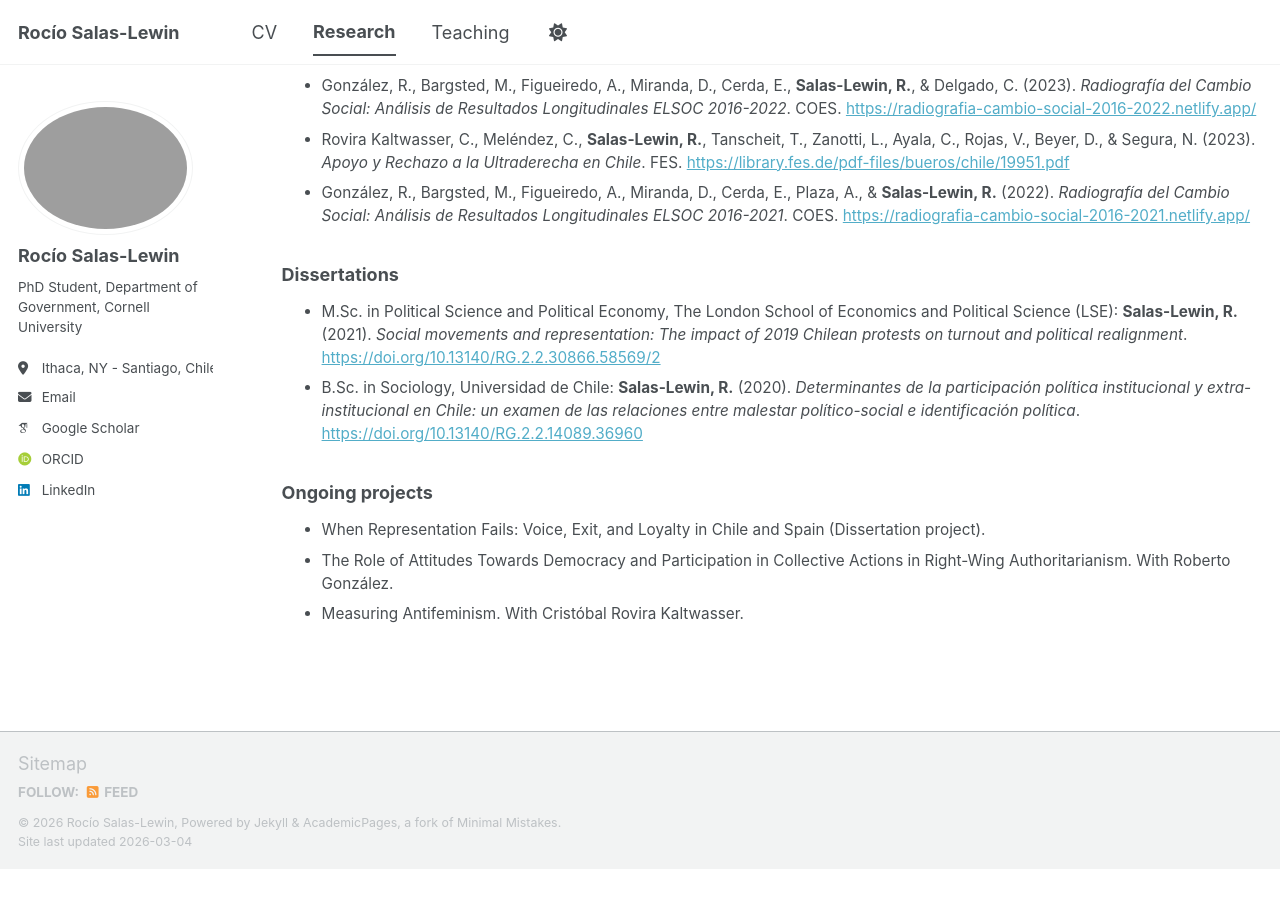
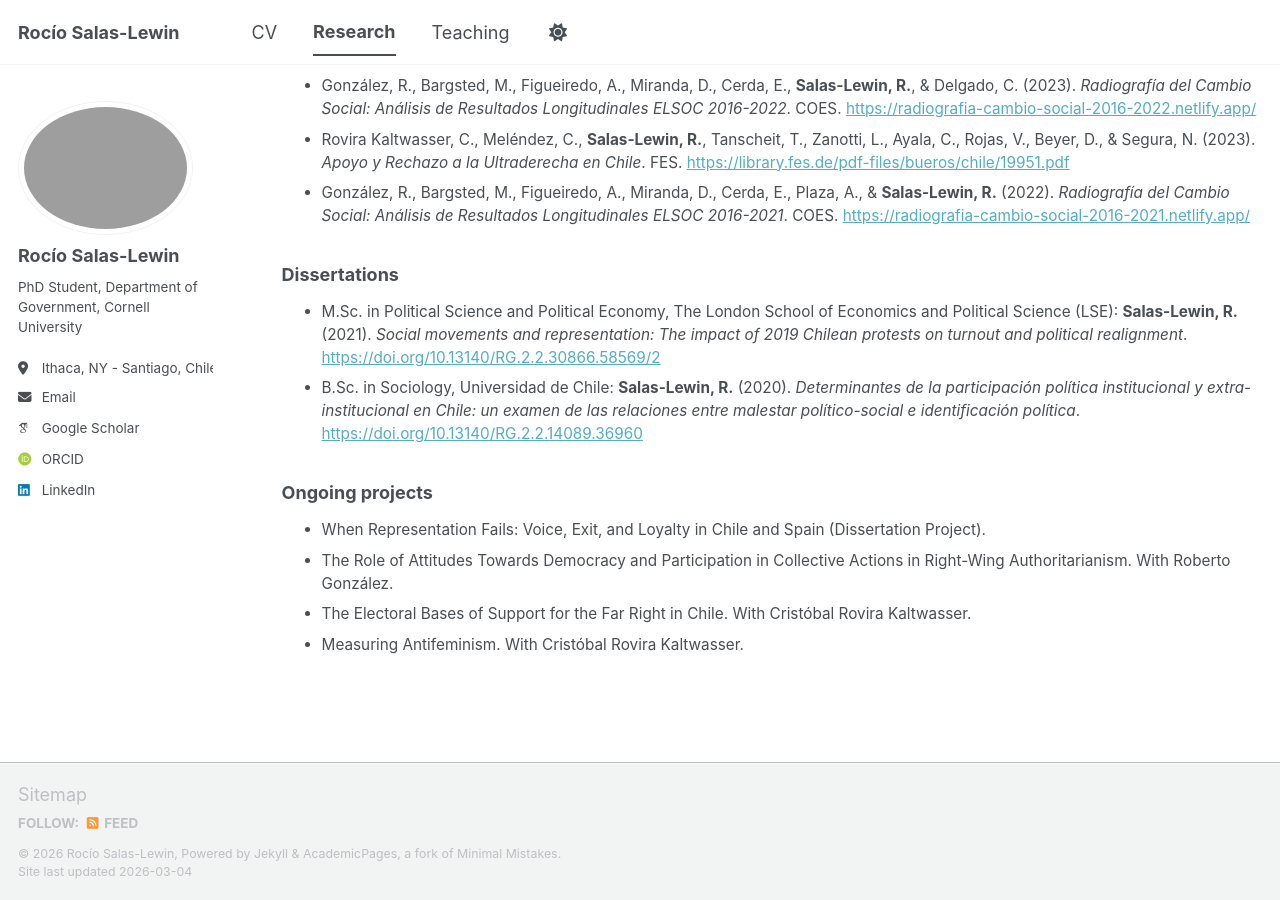
Before and after one commit to rsalaslewin/rsalaslewin.github.io, a Jekyll site: the page built from _pages/research.html, in a window 1280 px wide and 900 px high, scrolled down 525 px. Built offline with Jekyll 4.4.1, drawn with Linux system fonts in a browser that asks for light colours; some web fonts are replaced; a script bundle is joined from its source files by our own code; library files that are not in the unit come from our copies; before the commit the page ends 1395 px from its top, so only the background shows below that.

Commit message:
Update research.html

```diff
--- a/_pages/research.html
+++ b/_pages/research.html
@@ -33,7 +33,8 @@ author_profile: true
 
 <h3>Ongoing projects</h3>
 <ul style="font-size: 0.85em;">
-  <li>When Representation Fails: Voice, Exit, and Loyalty in Chile and Spain (Dissertation project).</li>
+  <li>When Representation Fails: Voice, Exit, and Loyalty in Chile and Spain (Dissertation Project).</li>
   <li>The Role of Attitudes Towards Democracy and Participation in Collective Actions in Right-Wing Authoritarianism. With Roberto González.</li>
+  <li>The Electoral Bases of Support for the Far Right in Chile. With Cristóbal Rovira Kaltwasser.</li>
   <li>Measuring Antifeminism. With Cristóbal Rovira Kaltwasser.</li>
 </ul>
```
